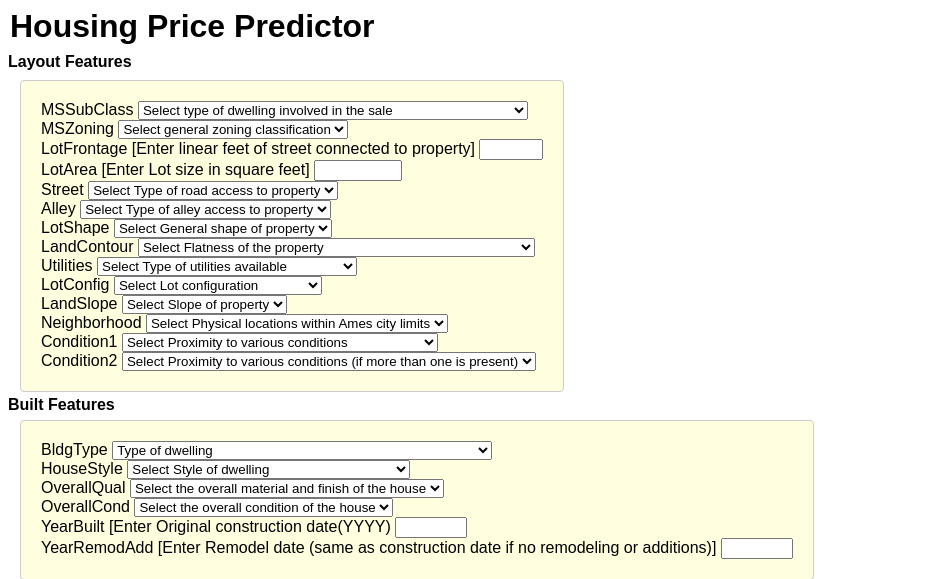
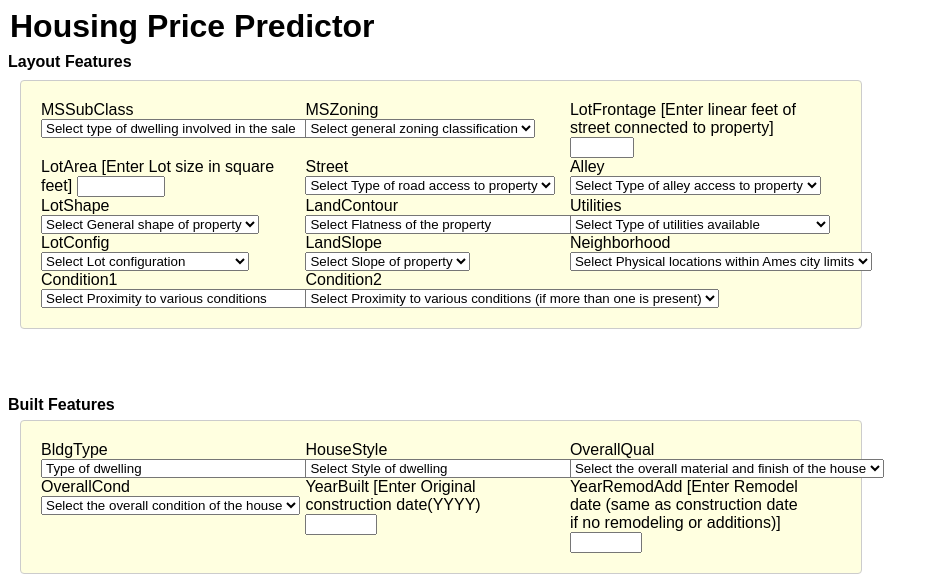
Before and after one commit to SiddharthSunilPatil/house_price_advanced_regression, a Flask app: page /predict_data in a window 1280 px wide. Shown: the top 579 px of the page, without its empty margins (0-938 px from the left). Run offline with Flask 3, Linux system fonts and the light colour scheme.

Commit message:
Added form width

```diff
--- a/static/style_home.css
+++ b/static/style_home.css
@@ -113,6 +113,12 @@ body {
     border: 1px solid #ccc;
     border-radius: 4px;
   }
+  .mb-3 {
+    display: inline-block;
+    vertical-align: top;
+    margin-right: 20px;
+    width: 30%;
+  }
   h2{
     position: absolute;
     top: 40px;
```
